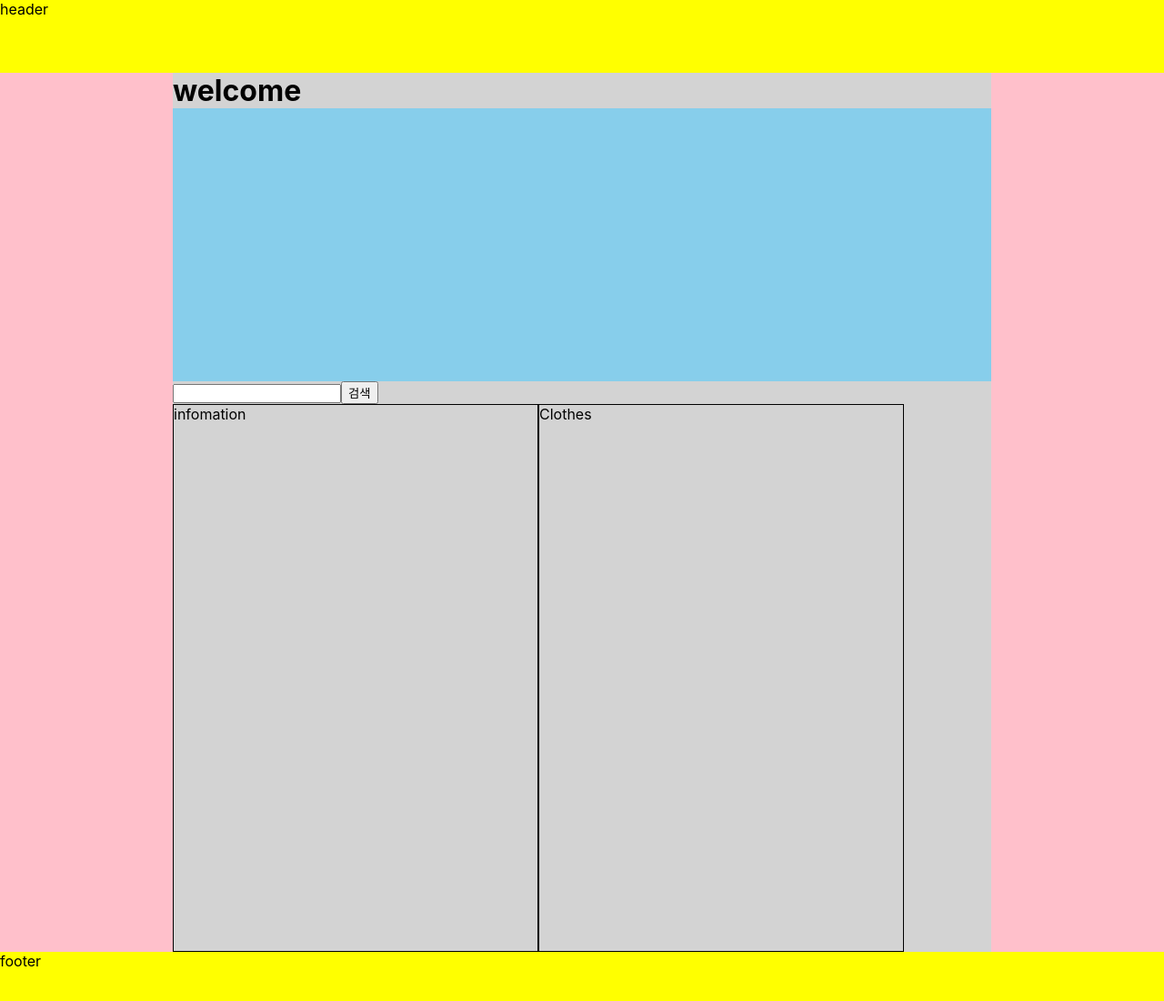
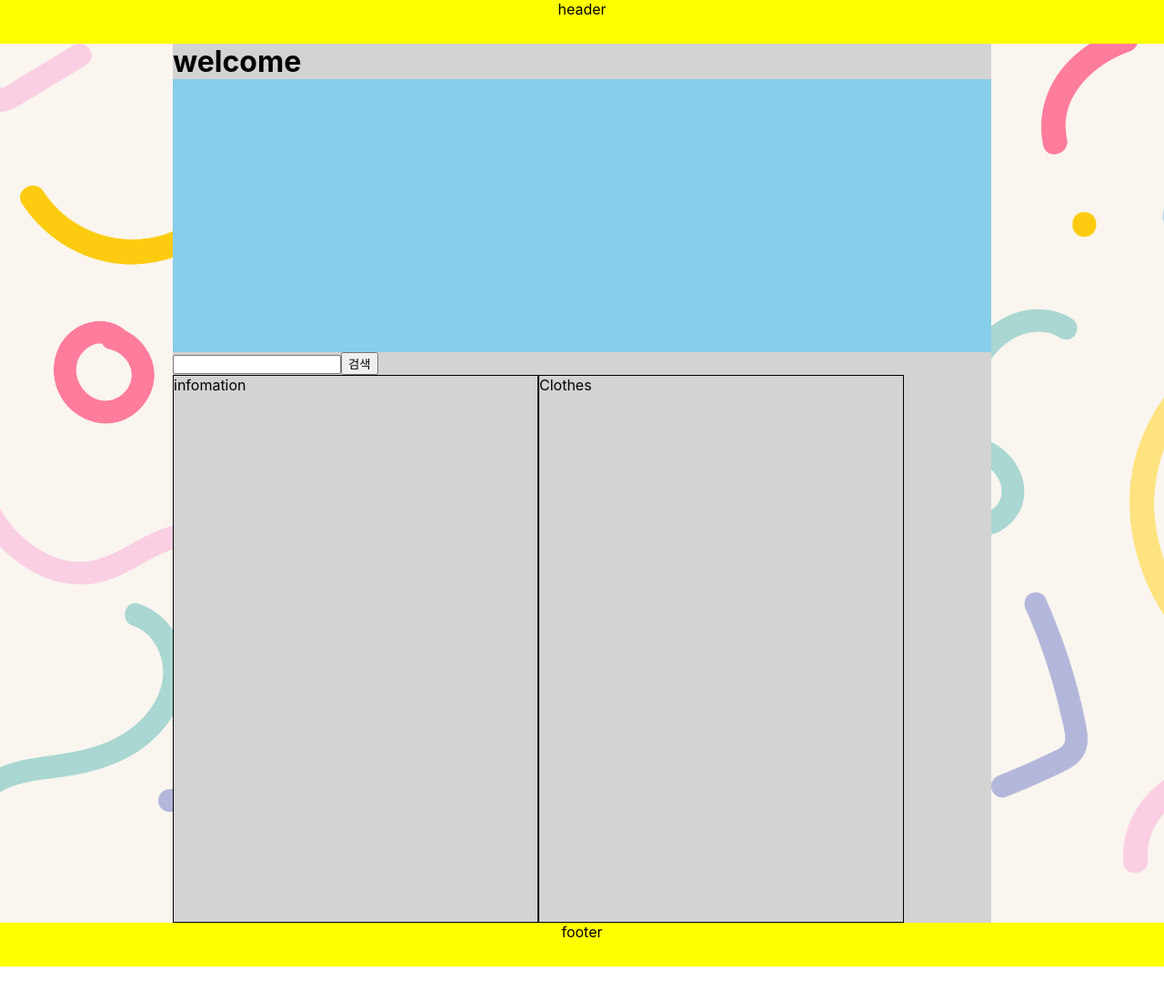
Before and after one commit to lulla-by/Weather_OOTD, a React (Create React App) app: page / in a window 1280 px wide. Shown: the top 1100 px of the page at 91% size. After the commit the page ends 1062 px from the top, so only its background shows below. Built offline with nearby package versions, Linux system fonts and the light colour scheme.

Commit message:
[Style] App컴포넌트 - 배경 이미지 설정 - header, footer 높이 조정

```diff
--- a/src/App.module.css
+++ b/src/App.module.css
@@ -1,12 +1,10 @@
 .wrap{
-	min-height: calc(100vh - 10rem); /* footer 높이를 빼준다. */
-	background: pink;
+	min-height: calc(100vh - 6rem); /* footer 높이를 빼준다. */
+	background: pink url("./assets/background.jpg") no-repeat;
+	background-size: cover;
 }
-footer{
-	height: 5rem; /* footer 높이 */
+footer,header{
+	height: 3rem; /* footer 높이 */
 	background: yellow;
+	text-align: center;
 }
-header{
-	height: 5rem; /* footer 높이 */
-	background: yellow;
-}
```
Also changed, not shown: src/assets/background.jpg (added).
